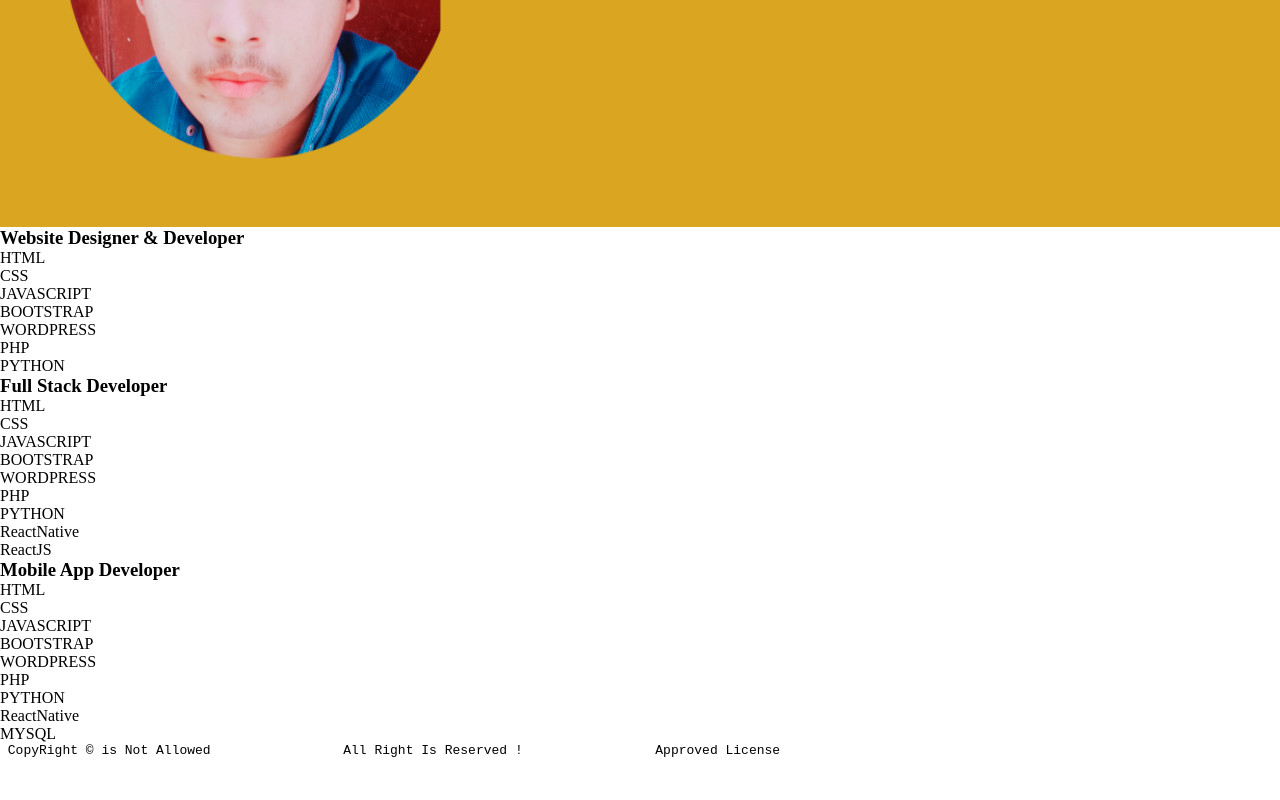
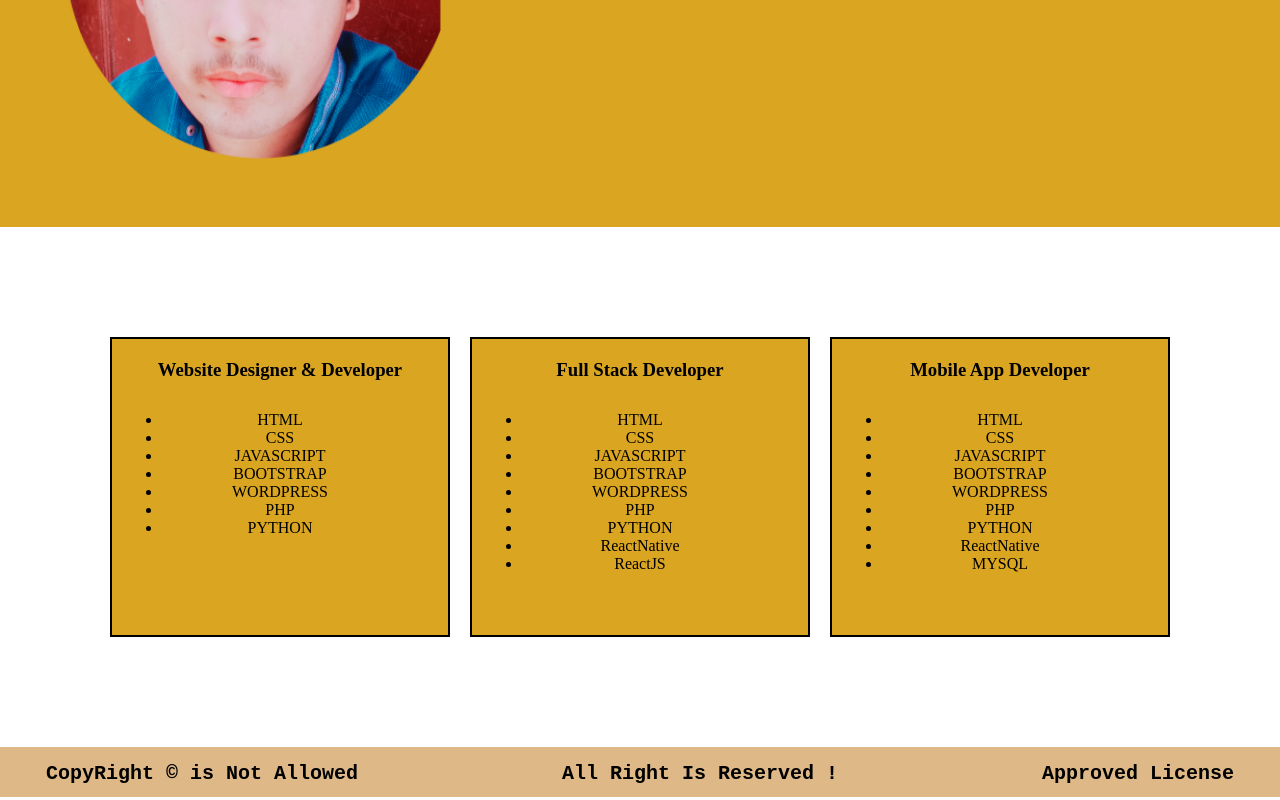
Before and after one commit to asadawan902/My-personal-website, a plain HTML site: page index.html in a window 1280 px wide. Shown: the part 573-1373 px from the top of the page. Before the commit the page ends 1331 px from the top, so only its background shows below. Drawn offline with Linux system fonts and the light colour scheme.

Commit message:
Update style.css

```diff
--- a/style.css
+++ b/style.css
@@ -115,3 +115,54 @@ nav{
 .fa_icons:hover{
     background: linear-gradient(to bottom, #d465ef 0%, #615cfd 100%)
 }
+.card1{
+    border: 2px solid black;
+    width: 350px;
+    height: 300px;
+    margin: 10px;
+    text-align: center;
+    padding: 20px;
+    background-color: goldenrod;
+}
+.card2{
+    border: 2px solid black;
+    width: 350px;
+    height: 300px;
+    margin: 10px;
+    text-align: center;
+    padding: 20px;
+    background-color: goldenrod;
+}
+.card3{
+    border: 2px solid black;
+    width: 350px;
+    height: 300px;
+    margin: 10px;
+    text-align: center;
+    padding: 20px;
+    background-color: goldenrod;
+}
+.cards{
+    display: flex;
+    padding: 100px;
+}
+.box1,.box2,.box3{
+    padding: 30px;
+    transition-delay: 3s;
+
+}
+h3:hover{
+   background-color: white;
+   width: 350px;
+}
+.footer{
+    background-color: burlywood;
+    text-align: center;
+    font-size: larger;
+    font-weight: bold;
+    font-size: 20px;
+    height: 50px;
+}
+pre{
+    padding: 15px;
+}
```
